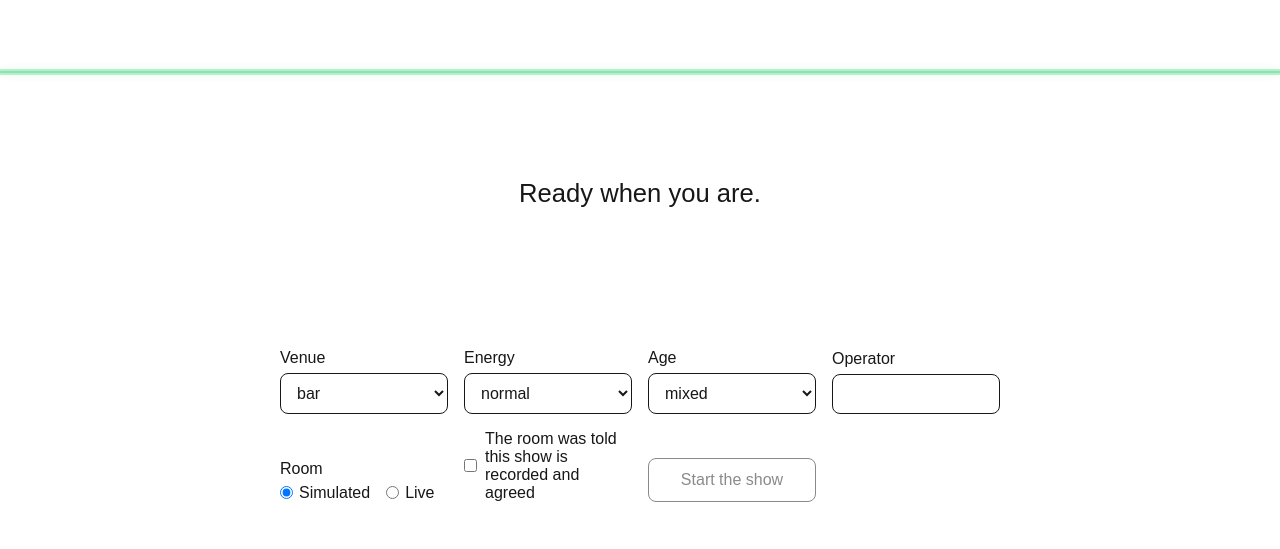
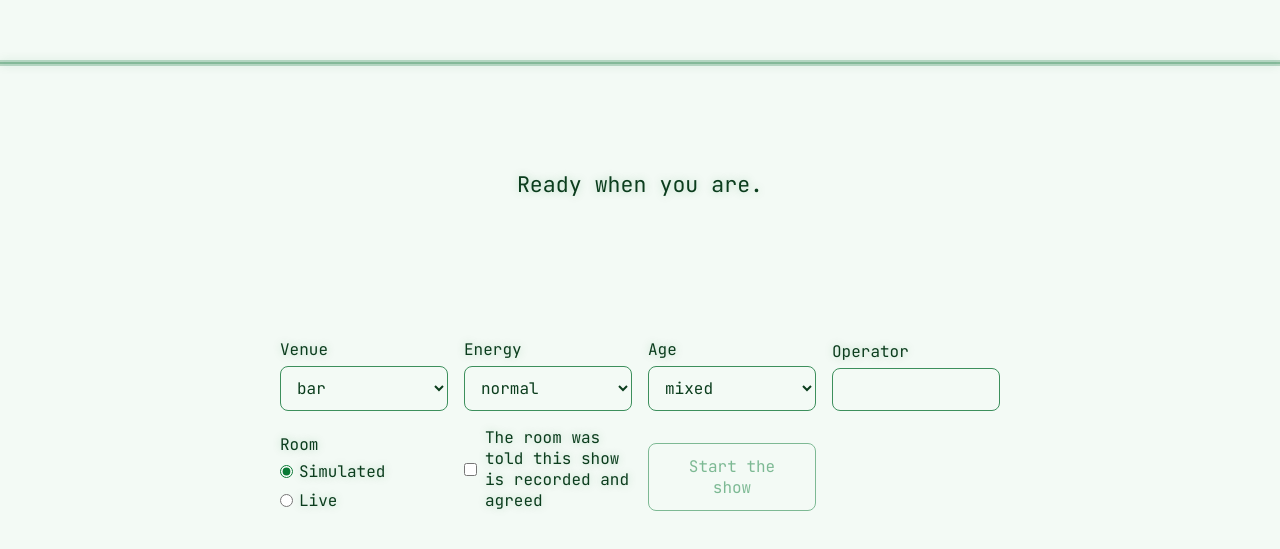
Before and after one commit to Panreta/humor-me, a Next.js app in the folder frontend/: page / in a window 1280 px wide. Shown: the part 149-698 px from the top of the page. Built offline with nearby package versions, Linux system fonts and the light colour scheme.

Commit message:
feat(frontend): :art: one phosphor-green theme with a peak-normalized line and monospace type, because the user wanted the whole operator UI to read as one scope

```diff
--- a/frontend/src/app/Waveform.tsx
+++ b/frontend/src/app/Waveform.tsx
@@ -1,12 +1,12 @@
 "use client";
 
 import { useEffect, useRef } from "react";
-import { IDLE_HUE, centroidHz, hueFromCentroid, isSilent, loudness, rms, smooth } from "./scope";
+import { HUE, brightness, centroidHz, isSilent, loudness, rms, smooth, trackPeak } from "./scope";
 
 const POINTS = 256;
 
 // The agent's only body: one glowing line traced from the audio it is speaking. Its colour and strength come from the
-// voice alone; the comedy mode must never show in the operator UI.
+// voice alone (one green hue, shades only); the comedy mode must never show in the operator UI.
 export default function Waveform({ analyser }: { analyser: AnalyserNode | null }) {
   const canvasRef = useRef<HTMLCanvasElement>(null);
 
@@ -21,7 +21,8 @@ export default function Waveform({ analyser }: { analyser: AnalyserNode | null }
     const samples = new Float32Array(analyser ? analyser.fftSize : 0);
     const bins = new Float32Array(analyser ? analyser.frequencyBinCount : 0);
     const trace = new Float32Array(POINTS);
-    let hue = IDLE_HUE;
+    let tone = 0;
+    let peak = 0;
     let strength = 0;
     let frame = 0;
 
@@ -35,13 +36,13 @@ export default function Waveform({ analyser }: { analyser: AnalyserNode | null }
       }
 
       let level = 0;
-      let targetHue = IDLE_HUE;
+      let targetTone = 0;
       if (analyser) {
         analyser.getFloatTimeDomainData(samples);
         level = rms(samples);
         if (!isSilent(level)) {
           analyser.getFloatFrequencyData(bins);
-          targetHue = hueFromCentroid(centroidHz(bins, analyser.context.sampleRate));
+          targetTone = brightness(centroidHz(bins, analyser.context.sampleRate));
         }
         // Start each sweep at a rising zero crossing so a steady tone holds still instead of scrolling.
         let start = 0;
@@ -51,30 +52,36 @@ export default function Waveform({ analyser }: { analyser: AnalyserNode | null }
       } else {
         for (let i = 0; i < POINTS; i++) trace[i] = smooth(trace[i], 0, traceK);
       }
-      hue = smooth(hue, targetHue, paramK);
+      tone = smooth(tone, targetTone, paramK);
+      let top = 0;
+      for (let i = 0; i < POINTS; i++) top = Math.max(top, Math.abs(trace[i]));
+      peak = trackPeak(peak, top);
       strength = smooth(strength, isSilent(level) ? 0 : loudness(level), paramK);
 
       const mid = height / 2;
+      // The trace is divided by the tracked peak so it never clips, then scaled to about the old bars' 90% of the height.
       const reach = height * 0.45;
-      const gain = 3 * (0.6 + 0.4 * strength);
+      const gain = 0.97 / peak;
       ctx.clearRect(0, 0, width, height);
       ctx.lineJoin = "round";
       ctx.beginPath();
       for (let i = 0; i < POINTS; i++) {
-        const y = mid - Math.max(-1, Math.min(1, trace[i] * gain)) * reach;
+        const y = mid - trace[i] * gain * reach;
         if (i === 0) ctx.moveTo(0, y);
         else ctx.lineTo((i / (POINTS - 1)) * width, y);
       }
 
-      const lightness = dark ? 62 : 38;
-      const alpha = 0.35 + 0.65 * strength;
-      ctx.shadowColor = `hsla(${hue} 100% ${lightness}% / ${0.4 + 0.6 * strength})`;
+      // Loudness sets lightness and glow; brightness of the voice nudges saturation.
+      const sat = 70 + 30 * tone;
+      const lightness = (dark ? 40 : 28) + (dark ? 28 : 8) * strength;
+      const alpha = 0.4 + 0.6 * strength;
+      ctx.shadowColor = `hsla(${HUE} ${sat}% ${lightness}% / ${0.4 + 0.6 * strength})`;
       ctx.shadowBlur = (10 + 30 * strength) * scale;
-      ctx.strokeStyle = `hsla(${hue} 100% ${lightness}% / ${0.25 + 0.35 * strength})`;
+      ctx.strokeStyle = `hsla(${HUE} ${sat}% ${lightness}% / ${0.25 + 0.35 * strength})`;
       ctx.lineWidth = 6 * scale;
       ctx.stroke();
       ctx.shadowBlur = 0;
-      ctx.strokeStyle = `hsla(${hue} 100% ${lightness + (dark ? 14 : 0)}% / ${alpha})`;
+      ctx.strokeStyle = `hsla(${HUE} ${sat}% ${lightness + (dark ? 18 : 0)}% / ${alpha})`;
       ctx.lineWidth = 1.5 * scale;
       ctx.stroke();
       frame = requestAnimationFrame(draw);
--- a/frontend/src/app/globals.css
+++ b/frontend/src/app/globals.css
@@ -1,12 +1,23 @@
+/* One phosphor-green palette; the scope line and every control read from these. Light scheme is a dark-green fallback. */
 :root {
-  --background: #ffffff;
-  --foreground: #171717;
+  --background: #f3faf5;
+  --foreground: #0b3d1d;
+  --accent: #0a7a35;
+  --accent-dim: #3c8f5c;
+  --on-accent: #f3faf5;
+  --glow: rgba(10, 122, 53, 0.25);
+  --glow-strong: rgba(10, 122, 53, 0.4);
 }
 
 @media (prefers-color-scheme: dark) {
   :root {
-    --background: #0a0a0a;
-    --foreground: #ededed;
+    --background: #040b06;
+    --foreground: #a6f5bf;
+    --accent: #3dff85;
+    --accent-dim: #2a9d5a;
+    --on-accent: #03140a;
+    --glow: rgba(61, 255, 133, 0.35);
+    --glow-strong: rgba(61, 255, 133, 0.6);
   }
 }
 
@@ -19,7 +30,7 @@ body {
 body {
   color: var(--foreground);
   background: var(--background);
-  font-family: Arial, Helvetica, sans-serif;
+  font-family: var(--font-mono), ui-monospace, Menlo, Consolas, monospace;
   -webkit-font-smoothing: antialiased;
   -moz-osx-font-smoothing: grayscale;
 }
@@ -40,3 +51,18 @@ a {
     color-scheme: dark;
   }
 }
+
+:focus-visible {
+  outline: 2px solid var(--accent);
+  outline-offset: 3px;
+}
+
+input[type="checkbox"],
+input[type="radio"] {
+  accent-color: var(--accent);
+}
+
+::selection {
+  background: var(--accent);
+  color: var(--on-accent);
+}
--- a/frontend/src/app/layout.tsx
+++ b/frontend/src/app/layout.tsx
@@ -1,14 +1,9 @@
 import type { Metadata } from "next";
-import { Geist, Geist_Mono } from "next/font/google";
+import { JetBrains_Mono } from "next/font/google";
 import "./globals.css";
 
-const geistSans = Geist({
-  variable: "--font-geist-sans",
-  subsets: ["latin"],
-});
-
-const geistMono = Geist_Mono({
-  variable: "--font-geist-mono",
+const mono = JetBrains_Mono({
+  variable: "--font-mono",
   subsets: ["latin"],
 });
 
@@ -24,7 +19,7 @@ export default function RootLayout({
 }>) {
   return (
     <html lang="en">
-      <body suppressHydrationWarning className={`${geistSans.variable} ${geistMono.variable}`}>
+      <body suppressHydrationWarning className={mono.variable}>
         {children}
       </body>
     </html>
--- a/frontend/src/app/page.module.css
+++ b/frontend/src/app/page.module.css
@@ -7,6 +7,7 @@
   gap: 32px;
   padding: 32px 16px;
   text-align: center;
+  text-shadow: 0 0 8px var(--glow);
 }
 
 .wave {
@@ -15,26 +16,29 @@
 }
 
 .line {
-  max-width: 44rem;
-  min-height: 5.5em;
-  font-size: clamp(1.1rem, 2.5vw, 1.6rem);
-  line-height: 1.4;
+  max-width: 46rem;
+  min-height: 6.5em;
+  font-size: clamp(1rem, 2.2vw, 1.35rem);
+  line-height: 1.6;
   text-wrap: pretty;
 }
 
 .start {
   padding: 12px 24px;
-  border: 1px solid var(--foreground);
+  border: 1px solid var(--accent-dim);
   border-radius: 8px;
   background: transparent;
-  color: var(--foreground);
+  color: var(--accent);
+  border-color: var(--accent);
   font: inherit;
   cursor: pointer;
 }
 
 .start:hover:not(:disabled) {
-  background: var(--foreground);
-  color: var(--background);
+  background: var(--accent);
+  color: var(--on-accent);
+  text-shadow: none;
+  box-shadow: 0 0 18px var(--glow-strong);
 }
 
 .start:disabled {
@@ -66,7 +70,7 @@
 .field select,
 .field input {
   padding: 10px 12px;
-  border: 1px solid var(--foreground);
+  border: 1px solid var(--accent-dim);
   border-radius: 8px;
   background: var(--background);
   color: var(--foreground);
@@ -104,18 +108,20 @@
 }
 
 .confirm {
+  box-shadow: 0 0 14px var(--glow);
   max-width: 36rem;
   padding: 16px;
-  border: 2px solid var(--foreground);
+  border: 2px solid var(--accent-dim);
   border-radius: 8px;
   font-size: 1.15rem;
   line-height: 1.4;
 }
 
 .notice {
-  max-width: 44rem;
+  max-width: 46rem;
   padding: 12px 16px;
-  border: 2px solid var(--foreground);
+  border: 2px solid var(--accent);
+  box-shadow: 0 0 14px var(--glow);
   border-radius: 8px;
   font-weight: 700;
 }
@@ -123,7 +129,7 @@
 .windowIdle,
 .windowOpen {
   padding: 8px 20px;
-  border: 2px solid var(--foreground);
+  border: 2px solid var(--accent-dim);
   border-radius: 999px;
   font-size: 1.2rem;
   font-weight: 700;
@@ -135,8 +141,11 @@
 }
 
 .windowOpen {
-  background: var(--foreground);
-  color: var(--background);
+  border-color: var(--accent);
+  background: var(--accent);
+  color: var(--on-accent);
+  text-shadow: none;
+  box-shadow: 0 0 22px var(--glow-strong);
 }
 
 .buttons {
@@ -154,13 +163,14 @@
   gap: 10px;
   min-height: 150px;
   padding: 16px 10px;
-  border: 3px solid var(--foreground);
+  border: 2px solid var(--accent-dim);
   border-radius: 12px;
   background: transparent;
   color: var(--foreground);
   font: inherit;
   cursor: pointer;
   user-select: none;
+  transition: box-shadow 0.08s;
 }
 
 .hint {
@@ -174,8 +184,11 @@
 }
 
 .lit {
-  background: var(--foreground);
-  color: var(--background);
+  border-color: var(--accent);
+  background: var(--accent);
+  color: var(--on-accent);
+  text-shadow: none;
+  box-shadow: 0 0 26px var(--glow-strong);
 }
 
 @media (max-width: 640px) {
--- a/frontend/src/app/scope.ts
+++ b/frontend/src/app/scope.ts
@@ -1,12 +1,11 @@
 // Pure math for the oscilloscope line, kept apart from the canvas so it can be checked under plain Node.
 
-export const IDLE_HUE = 145; // green
-const HUE_LOW = 145;
-const HUE_MID = 190; // cyan
-const HUE_HIGH = 270; // violet
+export const HUE = 145; // phosphor green; the voice moves shades only, never the hue
 const CENTROID_LOW = 300; // Hz; a low, dull voice
 const CENTROID_HIGH = 3000; // Hz; a bright, hissy one
 const SILENT_RMS = 0.004;
+const PEAK_FLOOR = 0.03; // keeps room noise from being blown up to full height
+const PEAK_RELEASE = 0.995; // per frame, about a second and a half to forget a loud moment
 
 export const clamp01 = (x: number) => Math.min(1, Math.max(0, x));
 
@@ -34,11 +33,12 @@ export function centroidHz(db: ArrayLike<number>, sampleRate: number): number {
   return total > 0 ? weighted / total : 0;
 }
 
-// Log scale because pitch and brightness are heard in ratios; green, then cyan, then violet.
-export function hueFromCentroid(hz: number): number {
-  const t = clamp01(Math.log(Math.max(hz, 1) / CENTROID_LOW) / Math.log(CENTROID_HIGH / CENTROID_LOW));
-  return t < 0.5 ? HUE_LOW + (HUE_MID - HUE_LOW) * (t * 2) : HUE_MID + (HUE_HIGH - HUE_MID) * ((t - 0.5) * 2);
-}
+// 0 (dull) to 1 (bright) on a log scale, because pitch and brightness are heard in ratios.
+export const brightness = (hz: number) =>
+  clamp01(Math.log(Math.max(hz, 1) / CENTROID_LOW) / Math.log(CENTROID_HIGH / CENTROID_LOW));
+
+// Slow peak envelope (a simple AGC): rises at once, falls slowly, so quiet and loud speech both fill the height.
+export const trackPeak = (prev: number, frame: number) => Math.max(frame, prev * PEAK_RELEASE, PEAK_FLOOR);
 
 // Speech sits around 0.02 to 0.3 RMS, so loudness is stretched before it drives glow and amplitude.
 export const loudness = (level: number) => clamp01(level * 5);
```
Also changed, not shown: frontend/scripts/test-scope.mjs (+15 -7 lines).
